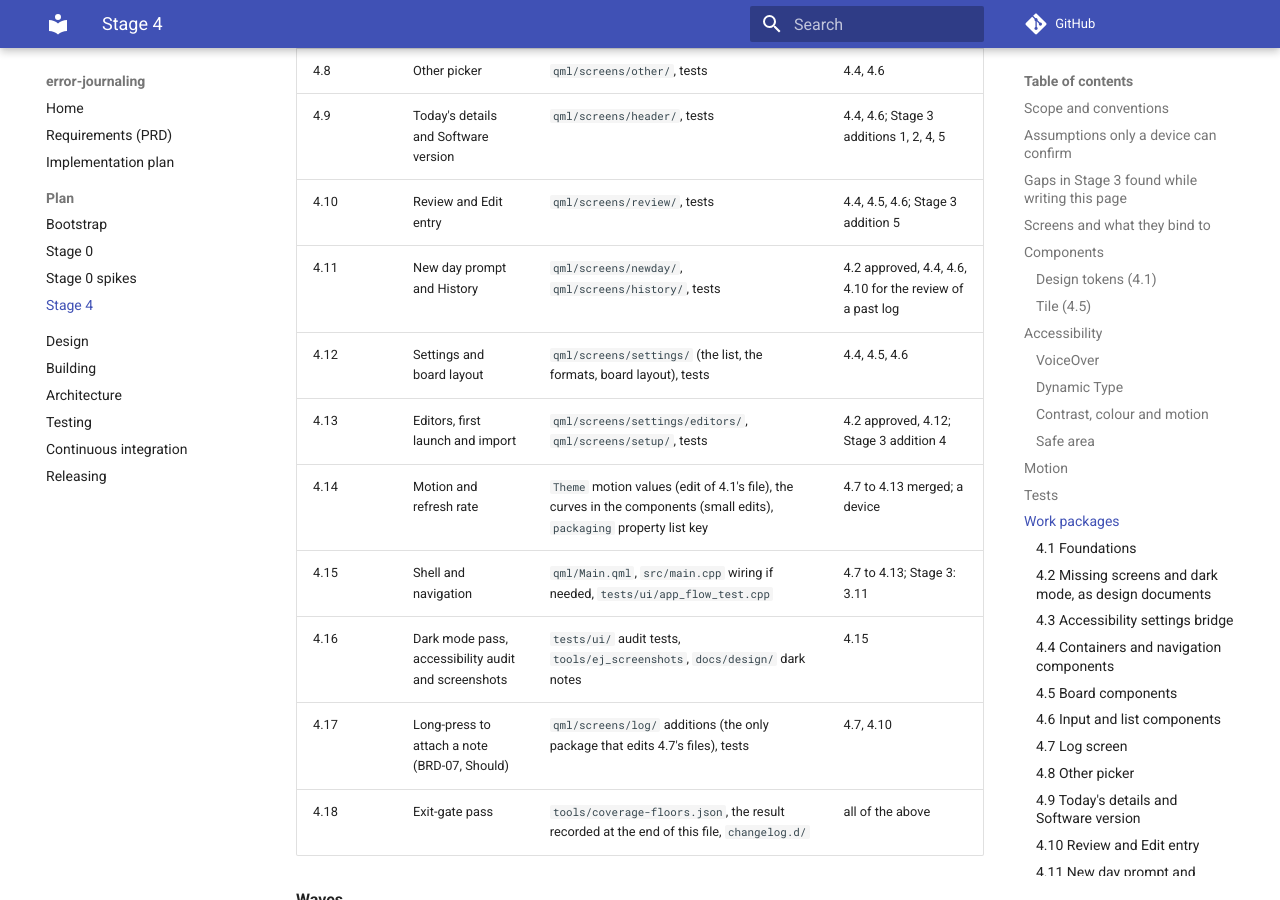
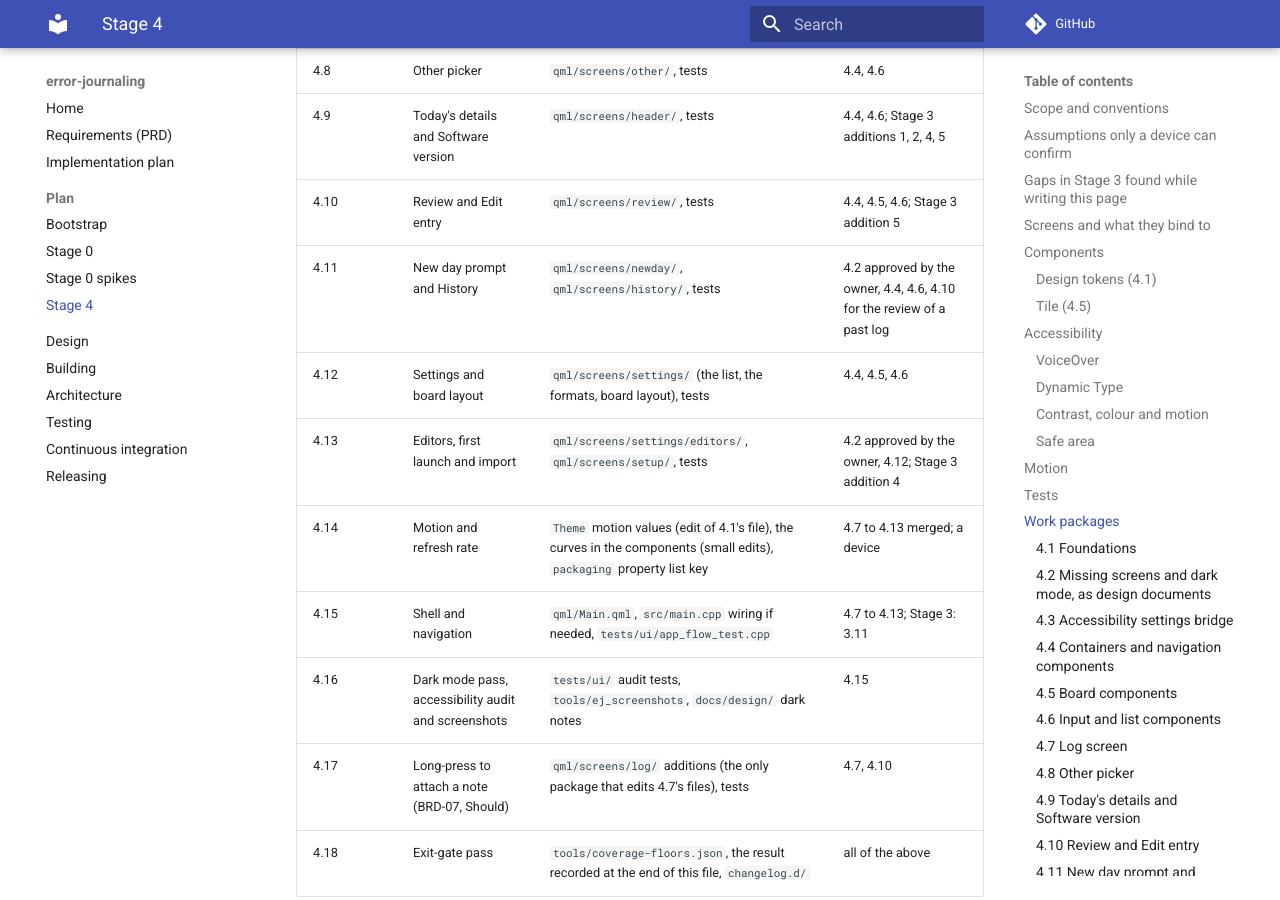
Before and after one commit to iainchesworthlabs/icl-error-journaling, an MkDocs documentation site: the page built from docs/plan/stage-4.md, in a window 1280 px wide and 900 px high, scrolled down 14620 px. Built offline with MkDocs 1.6.1 and Material for MkDocs 9.7.7, drawn with Linux system fonts in a browser that asks for light colours; comment, search, counter and statistics services are not loaded.

Commit message:
Build the Stage 4 screens on the owner's approval
The owner decided on 7 Nov 2026 that a Stage 4 screen package may start on the owner's approval of its screens. The facilitator approves them on a TestFlight build, and changes she asks for go into a later build.

Signed-off-by: Iain Chesworth <iain.chesworth@gmail.com>

```diff
--- a/docs/plan/stage-4.md
+++ b/docs/plan/stage-4.md
@@ -341,9 +341,9 @@ pull request (as Stage 3 specified).
 | 4.8 | Other picker | `qml/screens/other/`, tests | 4.4, 4.6 |
 | 4.9 | Today's details and Software version | `qml/screens/header/`, tests | 4.4, 4.6; Stage 3 additions 1, 2, 4, 5 |
 | 4.10 | Review and Edit entry | `qml/screens/review/`, tests | 4.4, 4.5, 4.6; Stage 3 addition 5 |
-| 4.11 | New day prompt and History | `qml/screens/newday/`, `qml/screens/history/`, tests | 4.2 approved, 4.4, 4.6, 4.10 for the review of a past log |
+| 4.11 | New day prompt and History | `qml/screens/newday/`, `qml/screens/history/`, tests | 4.2 approved by the owner, 4.4, 4.6, 4.10 for the review of a past log |
 | 4.12 | Settings and board layout | `qml/screens/settings/` (the list, the formats, board layout), tests | 4.4, 4.5, 4.6 |
-| 4.13 | Editors, first launch and import | `qml/screens/settings/editors/`, `qml/screens/setup/`, tests | 4.2 approved, 4.12; Stage 3 addition 4 |
+| 4.13 | Editors, first launch and import | `qml/screens/settings/editors/`, `qml/screens/setup/`, tests | 4.2 approved by the owner, 4.12; Stage 3 addition 4 |
 | 4.14 | Motion and refresh rate | `Theme` motion values (edit of 4.1's file), the curves in the components (small edits), `packaging` property list key | 4.7 to 4.13 merged; a device |
 | 4.15 | Shell and navigation | `qml/Main.qml`, `src/main.cpp` wiring if needed, `tests/ui/app_flow_test.cpp` | 4.7 to 4.13; Stage 3: 3.11 |
 | 4.16 | Dark mode pass, accessibility audit and screenshots | `tests/ui/` audit tests, `tools/ej_screenshots`, `docs/design/` dark notes | 4.15 |
```
Also changed, not shown: docs/design/README.md (+2 -2 lines).
